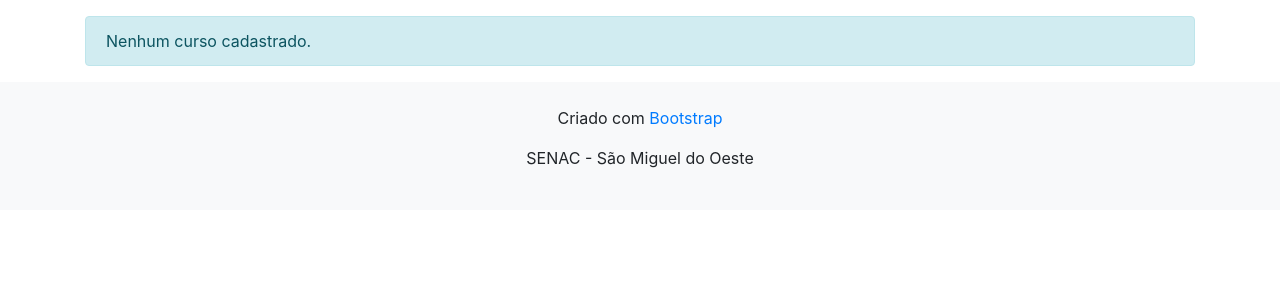
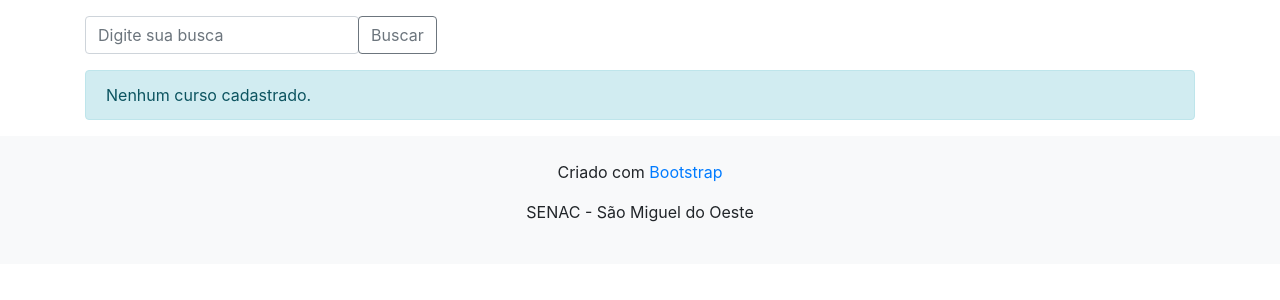
Before and after one commit to paitra/boostrap-php-mysql-senac-2020, a PHP site: page /index.php?pagina=cursos in a window 1280 px wide. Shown: the part 191-491 px from the top of the page. Run offline with PHP 8.4, Linux system fonts and the light colour scheme; data that the repository does not hold is empty.

Commit message:
adicionado busca de cursos na tela publica;adicionado plugins:summernot,chosen,input-file na administração;modificado a data de publicação para padrão brasileiro

```diff
--- a/admin/arquivos/publicacoes/acoes.php
+++ b/admin/arquivos/publicacoes/acoes.php
@@ -14,7 +14,6 @@ if(is_numeric($id) && !empty($id) && $_GET['acao']=="apagar"){
             'mensagem' => 'Falha ao apagar, atualize sua página.'
         );
     }
-
     echo json_encode($retorno);
 }
 
--- a/admin/arquivos/publicacoes/listagem.php
+++ b/admin/arquivos/publicacoes/listagem.php
@@ -2,7 +2,7 @@
         <h2 class="display-5" id="title-table">Últimas publicações</h2>
         <a href="index.php?pagina=publicacoes/formulario" class="btn btn-info mb-4">Cadastrar nova publicação</a>
         <?php
-        $sqlPublicacoes = mysqli_query($link, "SELECT * FROM publicacao INNER JOIN curso ON curso.id=publicacao.curso ORDER BY aluno ASC");
+        $sqlPublicacoes = mysqli_query($link, "SELECT publicacao.*,DATE_FORMAT(data,'%d/%m/%Y') data,curso.titulo FROM publicacao INNER JOIN curso ON curso.id=publicacao.curso ORDER BY aluno ASC");
         if (mysqli_num_rows($sqlPublicacoes) > 0) {
         ?>
         <table class="table table-striped" data-toggle="data-tables" style="width:100%">
--- a/admin/arquivos/sobre/formulario.php
+++ b/admin/arquivos/sobre/formulario.php
@@ -15,7 +15,7 @@
         <input type="text" value="<?=$buscaHistoria->titulo?>" class="form-control" name="titulo" placeholder="Digite o titulo">
     </div>
     <div class="input-group">
-        <textarea class="form-control" name="descricao" placeholder="Digite o descrição"><?=trim($buscaHistoria->descricao)?></textarea>
+        <textarea class="form-control" id="summernote" name="descricao" placeholder="Digite o descrição"><?=trim($buscaHistoria->descricao)?></textarea>
     </div>
     <div class="mt-4 pb-4">
         <button type="submit" class="btn btn-success"><?=$botao?></button>
--- a/admin/includes/header.php
+++ b/admin/includes/header.php
@@ -9,6 +9,9 @@
           integrity="sha384-Vkoo8x4CGsO3+Hhxv8T/Q5PaXtkKtu6ug5TOeNV6gBiFeWPGFN9MuhOf23Q9Ifjh" crossorigin="anonymous">
     <link rel="stylesheet" href="https://cdn.datatables.net/1.10.21/css/dataTables.bootstrap4.min.css">
     <link rel="stylesheet" href="../public/css/all.min.css">
+    <link href="https://cdn.jsdelivr.net/npm/summernote@0.8.18/dist/summernote.min.css" rel="stylesheet">
+    <link rel="stylesheet" href="https://cdn.jsdelivr.net/npm/chosen-js@1.8.7/chosen.min.css">
+    <link href="https://cdnjs.cloudflare.com/ajax/libs/bootstrap-fileinput/5.0.9/css/fileinput.min.css" media="all" rel="stylesheet" type="text/css" />
 </head>
 <body>
 <div class="container">
--- a/arquivos/cursos.php
+++ b/arquivos/cursos.php
@@ -8,8 +8,28 @@
     </nav>
 </div>
 <div class="row">
+    <div class="col-12">
+        <div class="input-group mb-3">
+            <form method="POST" action="index.php?pagina=cursos" class="form-inline">
+                <input name="busca" type="text" class="form-control" placeholder="Digite sua busca">
+                <div class="input-group-append">
+                    <button class="btn btn-outline-secondary" type="submit">Buscar</button>
+                </div>
+            </form>
+        </div>
+    </div>
+</div>
+<div class="row">
     <?php
-    $sqlCurso = mysqli_query($link, "SELECT * FROM curso GROUP BY titulo ASC");
+    $busca='';
+    if($_POST){
+        extract($_POST);
+        if(!empty($busca)){
+            $busca = " WHERE titulo LIKE '%$busca%' OR conteudo LIKE '%$busca%'";
+        }
+    }
+
+    $sqlCurso = mysqli_query($link, "SELECT * FROM curso $busca GROUP BY titulo ASC");
     if (mysqli_num_rows($sqlCurso) < 1) {
         echo '<div class="col"><div class="alert alert-info col">Nenhum curso cadastrado.</div></div>';
     } else {
```
Also changed, not shown: admin/includes/footer.php (+25 -3 lines), public/js/senac.js (+25 -0 lines), README.md, public/uploads/4b33b65e1ce03a01e761aadf534c3e7e.jpg (added), public/uploads/a815270179d5e4e33fd622056c7cbdc9.jpg (added), public/uploads/aa0131294deae7a62c808057ac5f4d3f.jpg (added), public/uploads/bc2c85e5e72c94ce050d9db6b4e2ca9f.jpg (added), public/uploads/df5a1ecf7829ffa0524c183827cb4778.png (added).
